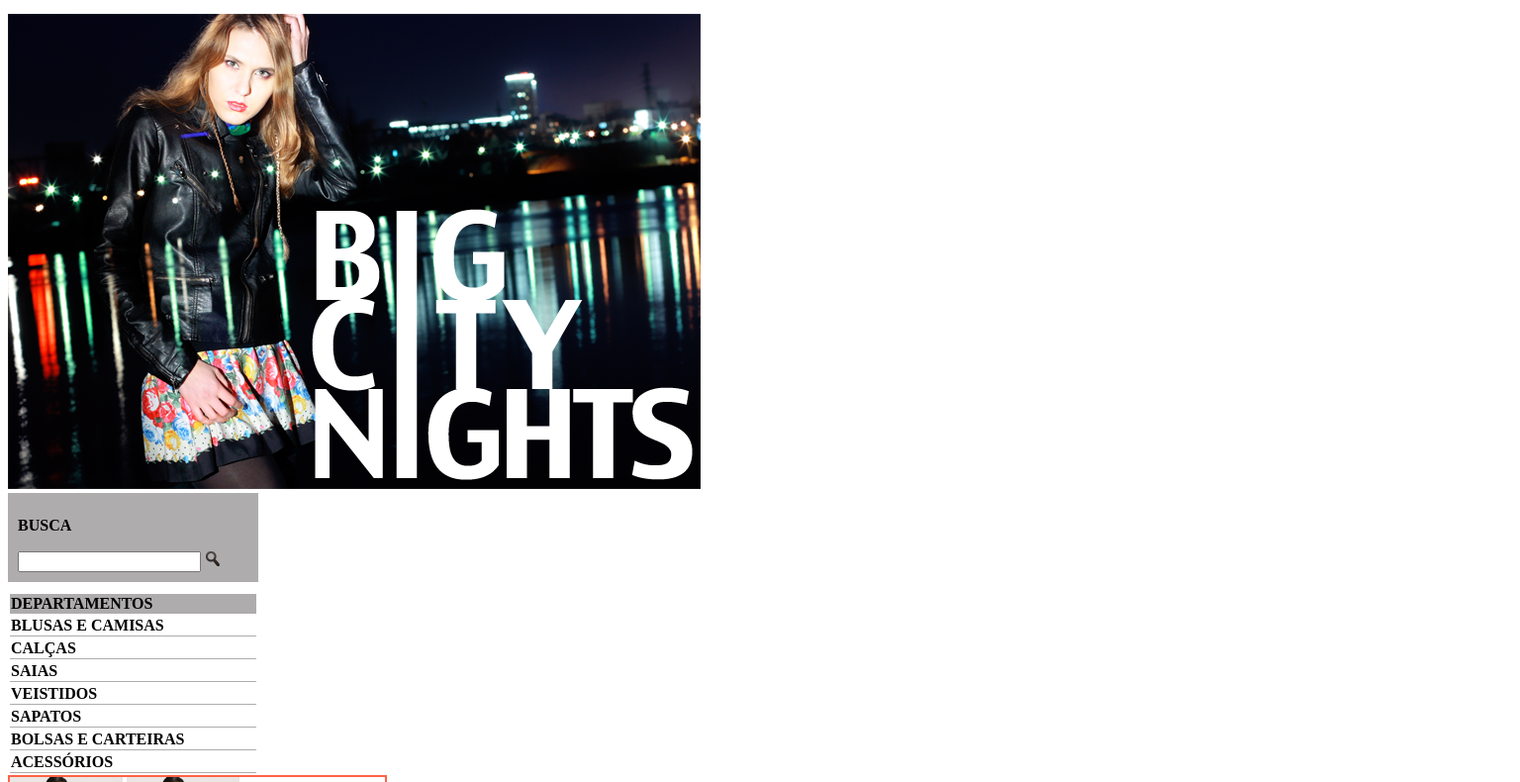
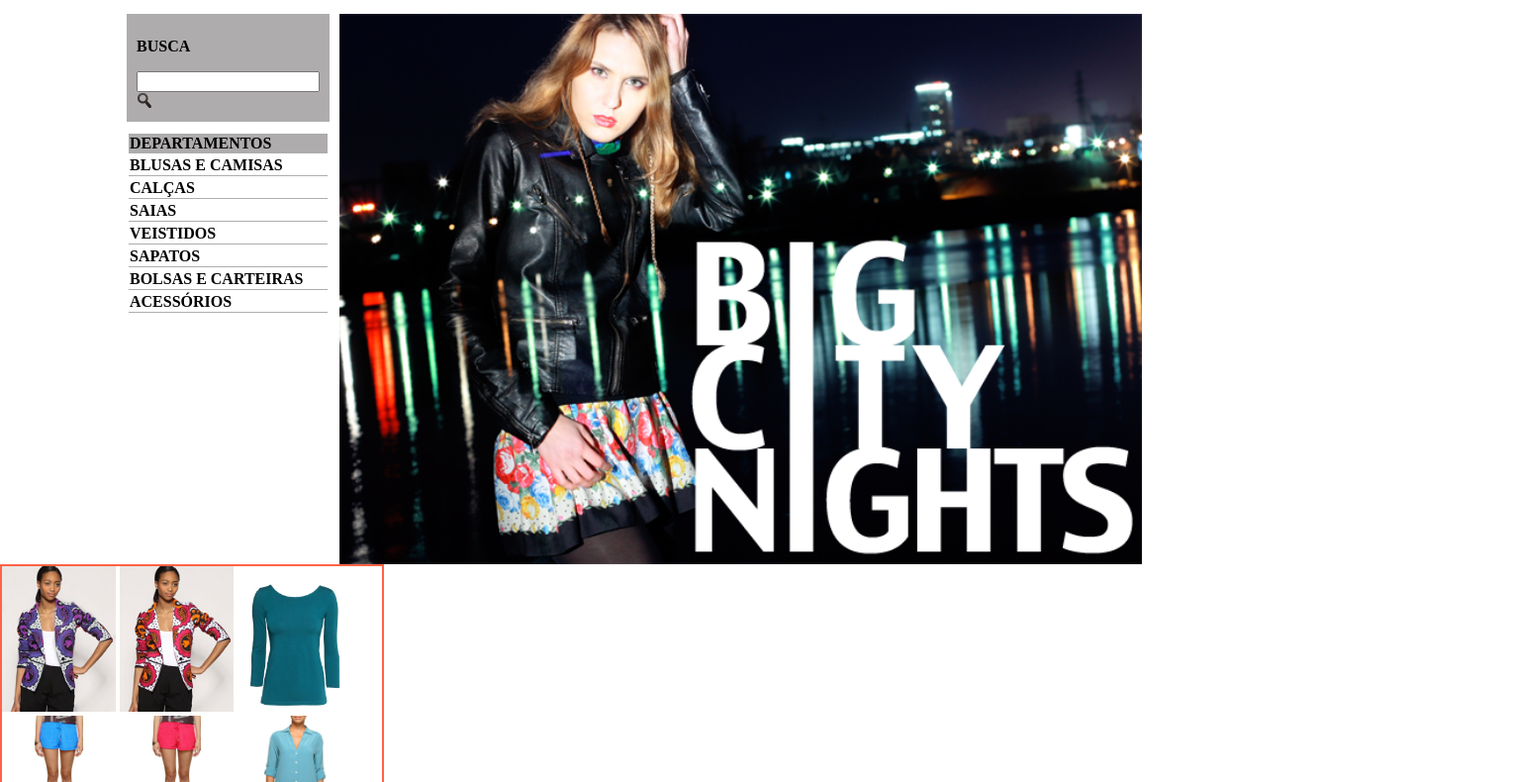
Before and after one commit to Len-lin-Stephanie/mirror-fashion, a plain HTML site: page index.html in a window 1280 px wide. Shown: the part 122-912 px from the top of the page at 99% size, 1536 px wide, since content can reach past the window. Drawn offline with Linux system fonts and the light colour scheme.

Commit message:
area de busca completa

```diff
--- a/index.css
+++ b/index.css
@@ -1,7 +1,15 @@
+body{
+   padding: 0;
+   margin: 0;
+}
+
 .container{
-    position: relative;
-    margin-left: auto;
-    margin-right: auto;
+    margin-left: 10%;
+    margin-right: 10%;
+}
+
+header{
+    position: relative ;
 }
 
 .menu-opcoes{
@@ -28,9 +36,20 @@ ul li{
     top: 11px;
 }
 
+#main{
+    display: inline-flex;
+    justify-items: center;
+    width: 100%;
+    height: 100%;
+}
+
+.busca-categorias{
+    width: 16%;
+    margin-right: 10px;
+}
+
 form{
     background-color: #aeacac;
-    width: 18%;
     border-bottom-style: solid;
     border-bottom-width: 10px;
     border-bottom-color: white;
@@ -46,12 +65,11 @@ form > p{
 }
 
 table{
-    width: 20%;
+    width: 100%;
     text-transform: uppercase;
     font-weight: bold;
     text-align: left;
     text-decoration: none;
-    display: ;
 }
 
 th{
@@ -64,11 +82,20 @@ td{
     border-bottom-width: 1px;
 }
 
-.container-main{
-    position: relative;
-    margin-left: auto;
-    margin-right: auto;
-    height: auto;
+td:hover{
+    cursor: pointer;
+    background-color: lightslategrey;
+}
+
+.destaque-image{
+    width: 64%;
+    display: block;
+    margin-right: 10%;
+}
+
+.destaque-image > img{
+    width: 99%;
+    display: block;
 }
 
 .imagens{
--- a/index.html
+++ b/index.html
@@ -13,9 +13,10 @@
 
 <body>
     <header class="container">
-        <h1 class="logo"><img src="caelum-arquivos-curso-web/mirrorfashion/img/logo (cópia 1).png" alt="Mirror Fashion"/></h1>
+        <h1 class="logo"><img src="caelum-arquivos-curso-web/mirrorfashion/img/logo (cópia 1).png"
+                alt="Mirror Fashion" /></h1>
         <p class="sacola">Nenhum item na sacola de compras</p>
-        <img class="sacola-icon" src="caelum-arquivos-curso-web/mirrorfashion/img/sacola.png"/>
+        <img class="sacola-icon" src="caelum-arquivos-curso-web/mirrorfashion/img/sacola.png" />
         <nav class="menu-opcoes menu-cabecalho">
             <ul>
                 <li><a href="#">Sua Conta</a></li>
@@ -26,13 +27,12 @@
             </ul>
         </nav>
     </header>
-    <section id="main" class="container-main">
-        <div class="destaque-image"><img src="caelum-arquivos-curso-web/mirrorfashion/img/destaque-home.png" /></div>
-       <div>
+    <section id="main" class="container main">
+        <div class='busca-categorias'>
             <form>
                 <p>BUSCA</p>
-            <input type="search"/>
-            <input type="image" src="caelum-arquivos-curso-web/mirrorfashion/img/busca.png" class="lupa"/>
+                <input type="search" />
+                <input type="image" src="caelum-arquivos-curso-web/mirrorfashion/img/busca.png" class="lupa" />
             </form>
 
             <table>
@@ -62,24 +62,25 @@
                 </tr>
             </table>
         </div>
+        <div class="destaque-image"><img src="caelum-arquivos-curso-web/mirrorfashion/img/destaque-home.png" /></div>
     </section>
     <section id="destaques">
         <div class="novidades imagens">
-            <img src="caelum-arquivos-curso-web/mirrorfashion/img/produtos/foto1-azul.png" alt="Blusa Azul"/>
-            <img src="caelum-arquivos-curso-web/mirrorfashion/img/produtos/foto1-rosa.png" alt="Blusa Rosa"/>
-            <img src="caelum-arquivos-curso-web/mirrorfashion/img/produtos/foto10-azul.png" alt="Camisa"/>
-            <img src="caelum-arquivos-curso-web/mirrorfashion/img/produtos/foto11-azul.png" alt="Camisa"/>
-            <img src="caelum-arquivos-curso-web/mirrorfashion/img/produtos/foto11-rosa.png" alt="Camisa"/>
-            <img src="caelum-arquivos-curso-web/mirrorfashion/img/produtos/foto12-azul.png" alt="Azul"/>
+            <img src="caelum-arquivos-curso-web/mirrorfashion/img/produtos/foto1-azul.png" alt="Blusa Azul" />
+            <img src="caelum-arquivos-curso-web/mirrorfashion/img/produtos/foto1-rosa.png" alt="Blusa Rosa" />
+            <img src="caelum-arquivos-curso-web/mirrorfashion/img/produtos/foto10-azul.png" alt="Camisa" />
+            <img src="caelum-arquivos-curso-web/mirrorfashion/img/produtos/foto11-azul.png" alt="Camisa" />
+            <img src="caelum-arquivos-curso-web/mirrorfashion/img/produtos/foto11-rosa.png" alt="Camisa" />
+            <img src="caelum-arquivos-curso-web/mirrorfashion/img/produtos/foto12-azul.png" alt="Azul" />
 
         </div>
         <div class="mais-vendidos imagens">
-            <img src="caelum-arquivos-curso-web/mirrorfashion/img/produtos/foto14-rosa.png" alt=""/>
-            <img src="caelum-arquivos-curso-web/mirrorfashion/img/produtos/foto14-verde.png" alt=""/>
-            <img src="caelum-arquivos-curso-web/mirrorfashion/img/produtos/foto15-verde.png" alt=""/>
-            <img src="caelum-arquivos-curso-web/mirrorfashion/img/produtos/foto3-rosa.png" alt=""/>
-            <img src="caelum-arquivos-curso-web/mirrorfashion/img/produtos/foto5-rosa.png" alt=""/>
-            <img src="caelum-arquivos-curso-web/mirrorfashion/img/produtos/foto6-verde.png" alt=""/>
+            <img src="caelum-arquivos-curso-web/mirrorfashion/img/produtos/foto14-rosa.png" alt="" />
+            <img src="caelum-arquivos-curso-web/mirrorfashion/img/produtos/foto14-verde.png" alt="" />
+            <img src="caelum-arquivos-curso-web/mirrorfashion/img/produtos/foto15-verde.png" alt="" />
+            <img src="caelum-arquivos-curso-web/mirrorfashion/img/produtos/foto3-rosa.png" alt="" />
+            <img src="caelum-arquivos-curso-web/mirrorfashion/img/produtos/foto5-rosa.png" alt="" />
+            <img src="caelum-arquivos-curso-web/mirrorfashion/img/produtos/foto6-verde.png" alt="" />
         </div>
     </section>
     <footer>
```
Lines whose indentation alone changed are shown as unchanged.
